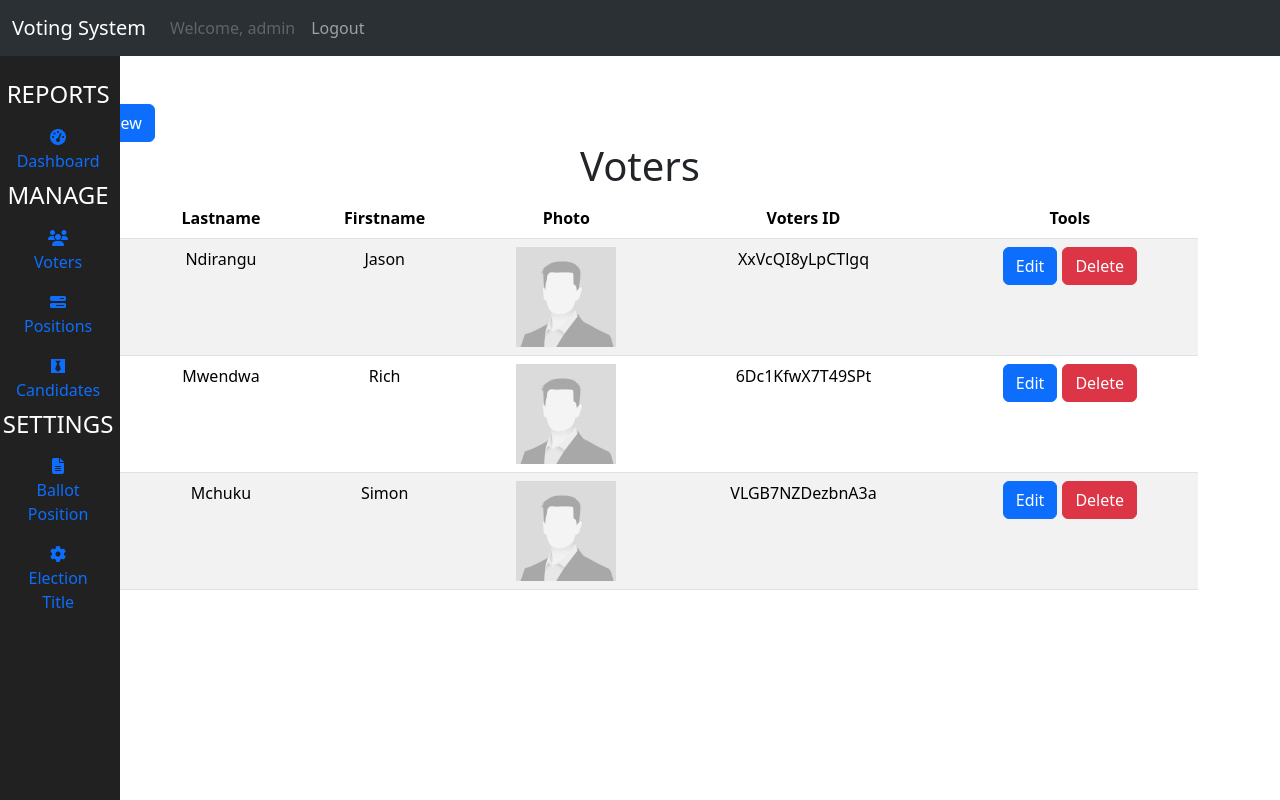
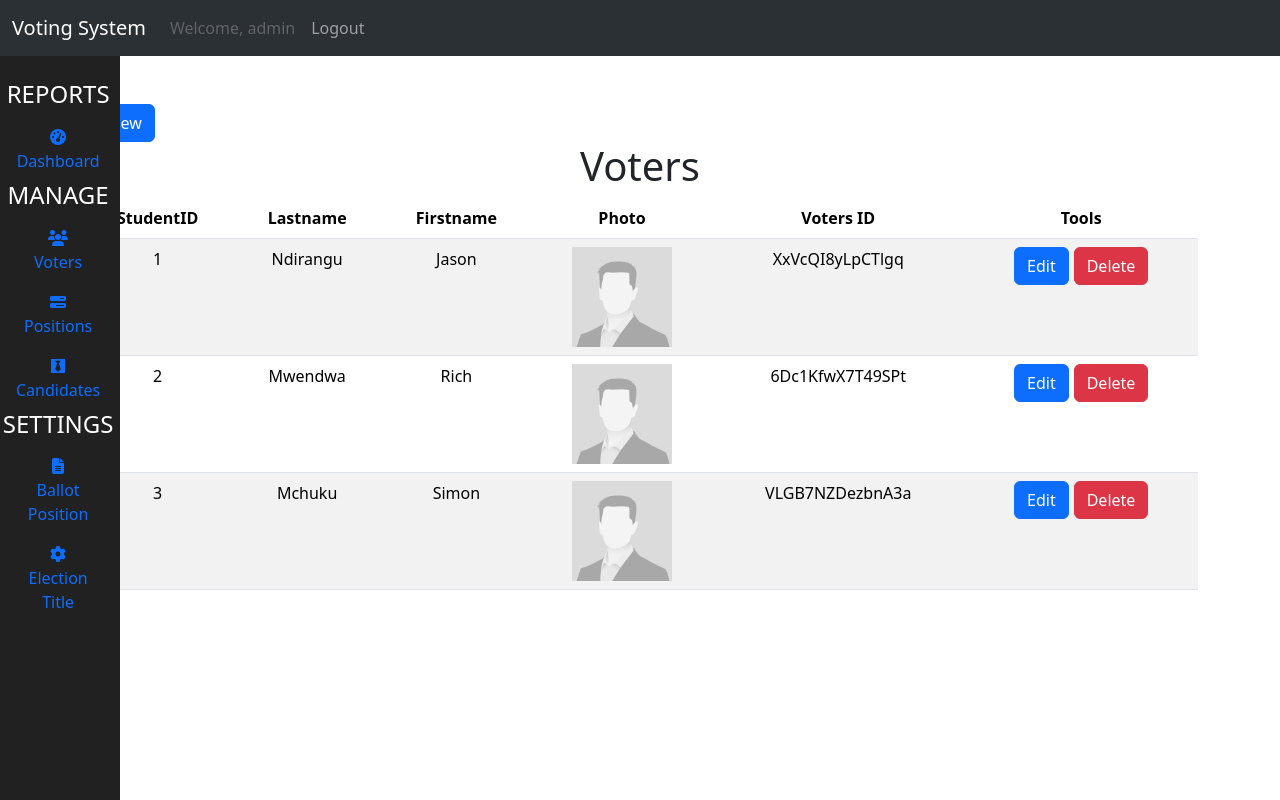
Before and after one commit to KEROROSHI/SoftwareEngineeringBCS3106, a Flask app: page /admin/voters in a window 1280 px wide. Run offline with Flask 3, Linux system fonts and the light colour scheme; a user stored in the database is signed in; data comes from the database, SQL or seed files in the repository; some libraries are stand-ins or nearby versions.

Commit message:
Update voters.html
User's Clear display

```diff
--- a/Voting_System/templates/voters.html
+++ b/Voting_System/templates/voters.html
@@ -12,7 +12,7 @@
         <table class="table table-striped text-center">
             <thead>
             <tr>
-                <th>ID</th>
+                <th>StudentID</th>
                 <th>Lastname</th>
                 <th>Firstname</th>
                 <th>Photo</th>
```
